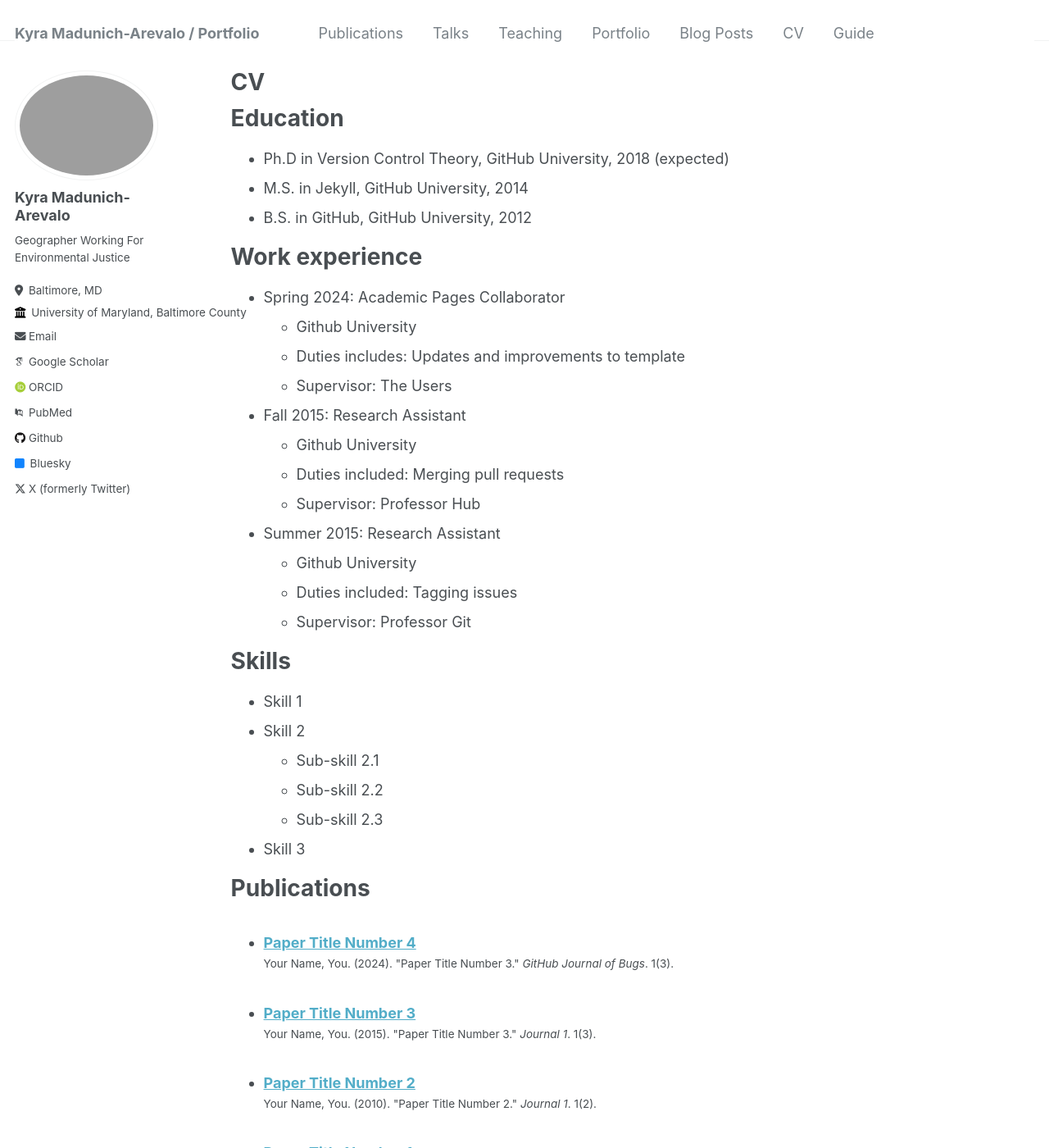
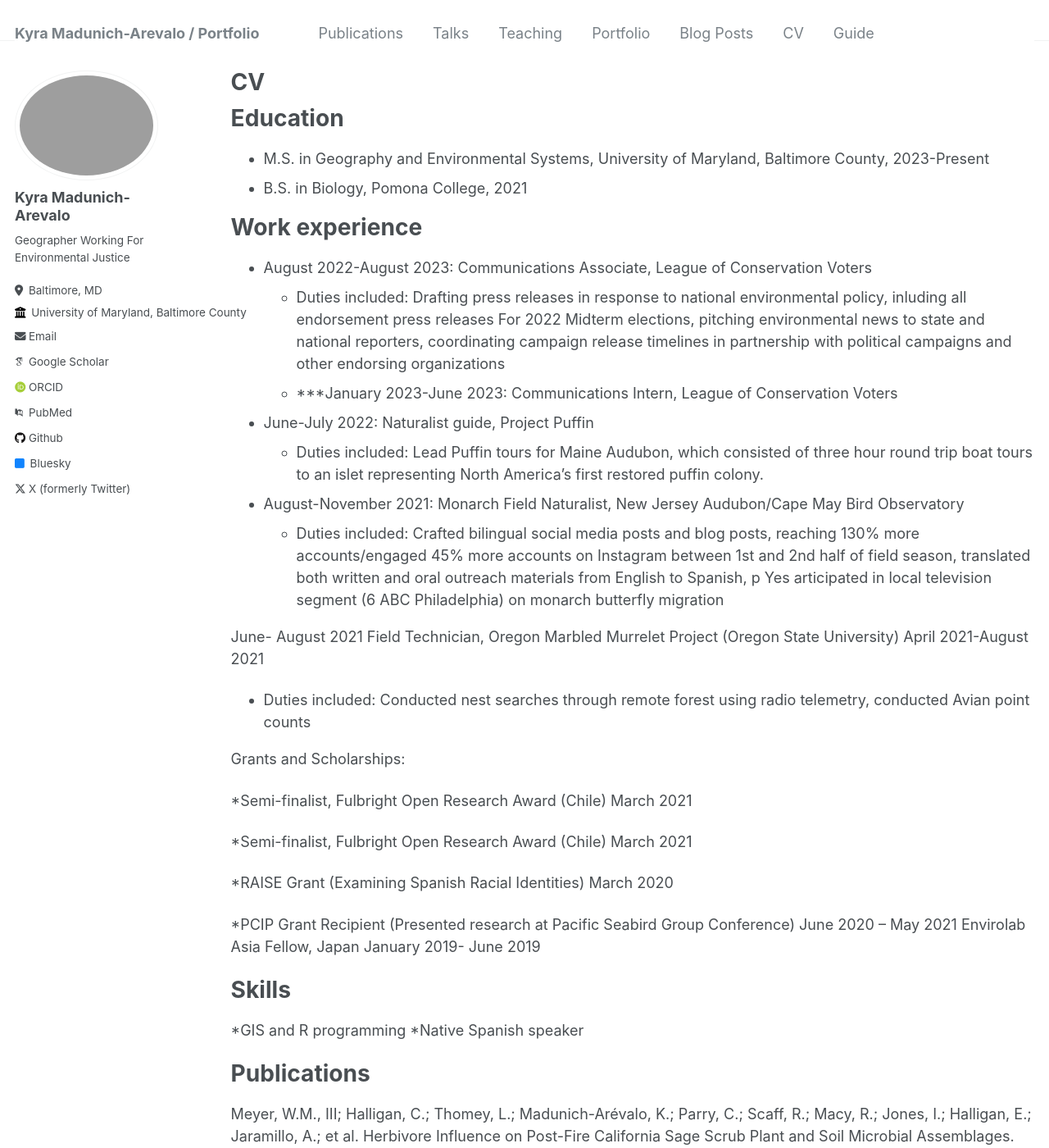
Before and after one commit to kyramadunich/kyramadunich.github.io, a Jekyll site: the page built from _pages/cv.md, in a window 1280 px wide and 1400 px high. Shown: the whole window at 82% size. Built offline with Jekyll 4.4.1, drawn with Linux system fonts in a browser that asks for light colours; some web fonts are replaced; some of the changed text lies outside the part shown.

Commit message:
Update cv.md

```diff
--- a/_pages/cv.md
+++ b/_pages/cv.md
@@ -11,54 +11,48 @@ redirect_from:
 
 Education
 ======
-* Ph.D in Version Control Theory, GitHub University, 2018 (expected)
-* M.S. in Jekyll, GitHub University, 2014
-* B.S. in GitHub, GitHub University, 2012
+* M.S. in Geography and Environmental Systems, University of Maryland, Baltimore County, 2023-Present
+* B.S. in Biology, Pomona College, 2021
 
 Work experience
 ======
-* Spring 2024: Academic Pages Collaborator
-  * Github University
-  * Duties includes: Updates and improvements to template
-  * Supervisor: The Users
+* August 2022-August 2023: Communications Associate, League of Conservation Voters
+  * Duties included: Drafting press releases in response to national environmental policy, inluding all endorsement press releases For 2022 Midterm elections, pitching environmental news to state and national reporters, coordinating campaign release timelines in partnership with political campaigns and other endorsing organizations
+  * ***January 2023-June 2023: Communications Intern, League of Conservation Voters
 
-* Fall 2015: Research Assistant
-  * Github University
-  * Duties included: Merging pull requests
-  * Supervisor: Professor Hub
+* June-July 2022: Naturalist guide, Project Puffin
+  * Duties included: Lead Puffin tours for Maine Audubon, which consisted of three hour round trip boat tours to an islet representing North America's first restored puffin colony.
 
-* Summer 2015: Research Assistant
-  * Github University
-  * Duties included: Tagging issues
-  * Supervisor: Professor Git
+* August-November 2021: Monarch Field Naturalist, New Jersey Audubon/Cape May Bird Observatory
+  * Duties included: Crafted bilingual social media posts and blog posts, reaching 130% more accounts/engaged 45% more accounts on Instagram between 1st and 2nd half of field season, translated both written and oral outreach materials from English to Spanish, p Yes articipated in local television segment (6 ABC Philadelphia) on monarch butterfly migration
+
+June- August 2021 Field Technician, Oregon Marbled Murrelet Project (Oregon State University) April 2021-August 2021
+ * Duties included: Conducted nest searches through remote forest using radio telemetry, conducted Avian point counts
+
+
+Grants and Scholarships:
+
+*Semi-finalist, Fulbright Open Research Award (Chile) March 2021
+
+*Semi-finalist, Fulbright Open Research Award (Chile) March 2021
+
+*RAISE Grant (Examining Spanish Racial Identities) March 2020
+
+*PCIP Grant Recipient (Presented research at Pacific Seabird Group Conference) June 2020 – May 2021
+Envirolab Asia Fellow, Japan January 2019- June 2019
+
 
 Skills
 ======
-* Skill 1
-* Skill 2
-  * Sub-skill 2.1
-  * Sub-skill 2.2
-  * Sub-skill 2.3
-* Skill 3
+*GIS and R programming
+*Native Spanish speaker
 
 Publications
 ======
-  <ul>{% for post in site.publications reversed %}
-    {% include archive-single-cv.html %}
-  {% endfor %}</ul>
+Meyer, W.M., III; Halligan, C.; Thomey, L.; Madunich-Arévalo, K.; Parry, C.; Scaff, R.; Macy, R.; Jones, I.; Halligan, E.; Jaramillo, A.; et al. Herbivore Influence on Post-Fire California Sage Scrub Plant and Soil Microbial Assemblages. Diversity 2022, 14, 1110. https://doi-org.proxy-bc.researchport.umd.edu/10.3390/d14121110
 
-Talks
-======
-  <ul>{% for post in site.talks reversed %}
-    {% include archive-single-talk-cv.html  %}
-  {% endfor %}</ul>
-
-Teaching
-======
-  <ul>{% for post in site.teaching reversed %}
-    {% include archive-single-cv.html %}
-  {% endfor %}</ul>
 
 Service and leadership
 ======
-* Currently signed in to 43 different slack teams
+Co-founder/Board Member, UCSC Doris Duke Conservation Scholars Alumni Association
+* Duties included: Drafted bylaws and mission to build a collective voice and strengthen a diverse, lifelong conservation community, coordinated collective action, virtual events, group statements, and communication with alumni network
```
